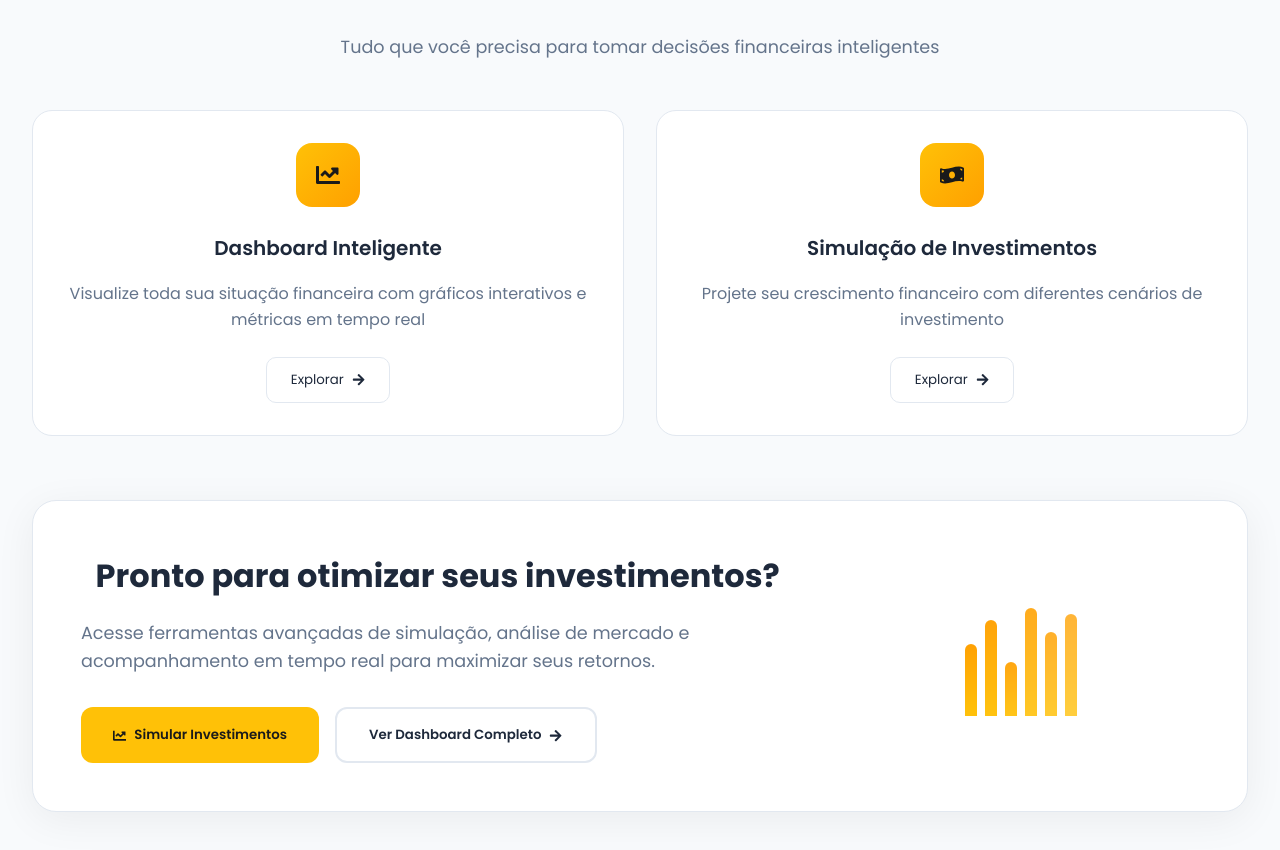
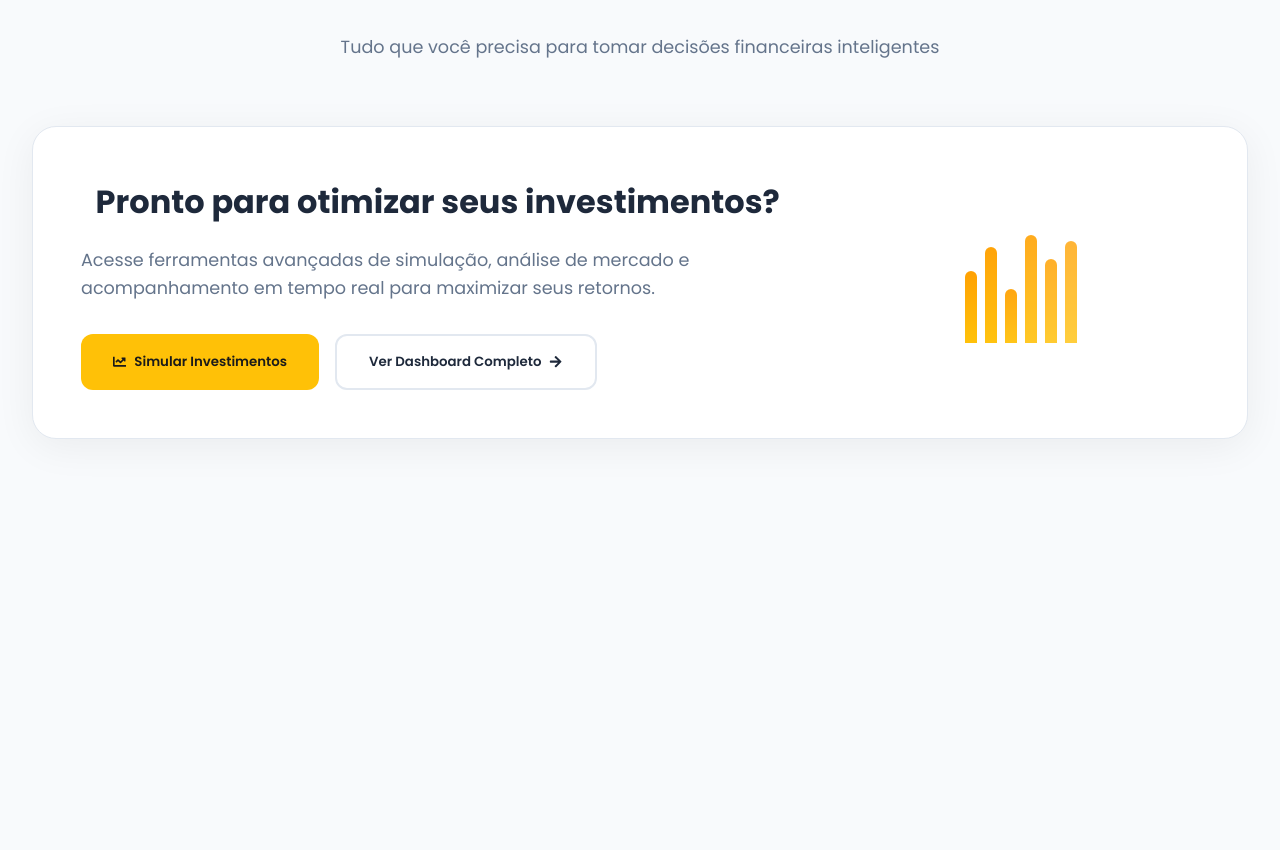
Before and after one commit to AndreOliveira509/InvestWise, a React (Vite) app: page /home in a window 1280 px wide. Shown: the part 950-1800 px from the top of the page. After the commit the page ends 1453 px from the top, so only its background shows below. Built offline with nearby package versions, Linux system fonts and the light colour scheme; sample sign-in values are in the browser's storage.

Commit message:
fix(home): Informações duplicadas

```diff
--- a/src/pages/Home/Home.jsx
+++ b/src/pages/Home/Home.jsx
@@ -242,26 +242,6 @@ export default function Home() {
               </p>
             </div>
 
-            <div className={styles.featuresGrid}>
-              {features.map((feature, index) => (
-                <div key={index} className={styles.featureCard}>
-                  <div className={styles.featureIconWrapper}>
-                    <div className={styles.featureIcon}>
-                      {feature.icon}
-                    </div>
-                  </div>
-                  <h3 className={styles.featureTitle}>{feature.title}</h3>
-                  <p className={styles.featureDescription}>{feature.description}</p>
-                  <button
-                    className={styles.featureButton}
-                    onClick={feature.action}
-                  >
-                    Explorar
-                    <FaArrowRight />
-                  </button>
-                </div>
-              ))}
-            </div>
           </div>
         </section>
 
```
